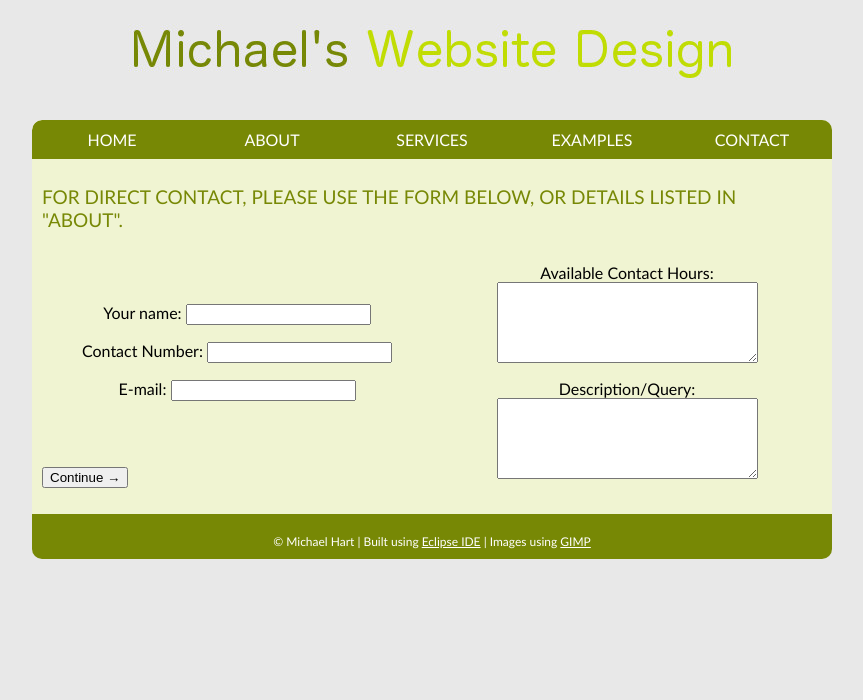
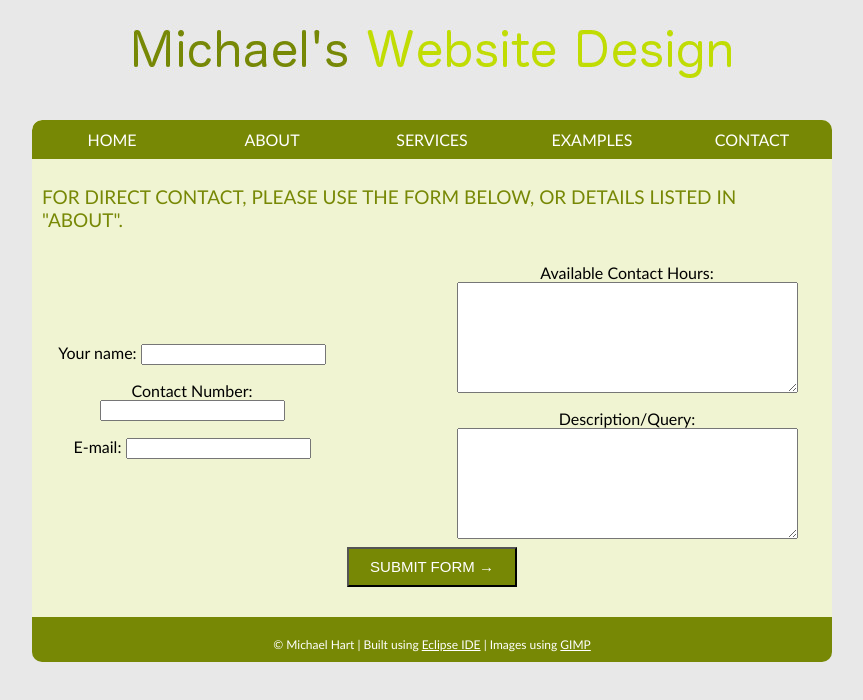
Before and after one commit to gargoyle3333/MichaelsWebsite, a plain HTML site: page TestWebDev/WebContent/contact.html in a window 1280 px wide. Shown: the whole page, without its empty margins (208-1071 px from the left). Drawn offline with Linux system fonts and the light colour scheme.

Commit message:
Formatted the submit button and changed the action to post to same page Expanded text areas

```diff
--- a/TestWebDev/WebContent/contact.html
+++ b/TestWebDev/WebContent/contact.html
@@ -11,17 +11,52 @@ h2 {
 	text-transform: uppercase;
 }
 #form_left {
-	padding: 40px 0px 50px 0px;
+	padding: 80px 0px 70px 0px;
 	width: 50%;
 	float: left;
 	text-align: center;
 }
 
+#left_form_container {
+	width: 300px;
+
+}
+
+#left_form_container p {
+	width: 100%;
+}
+
 #form_right {
+	padding: 0px 0px 10px 0px;
 	width: 50%;
 	float: right;
 	text-align: center;
 }
+
+#submit_section {
+	padding: 320px 0px 40px 0px;
+}
+
+#submit_section input:hover {
+	cursor: hand;
+	cursor: pointer;
+	background-color: #F0F4D2;
+	color: #778805;
+}
+
+#submit_section input {
+	width: 170px;
+	height: 40px;
+	font-size: 15px;
+	background-color: #778805;
+	color: white;
+	text-transform: uppercase;
+	margin: -20px -85px;
+    position:relative;
+    top:50%;
+    left:50%;
+}
+
 
 </style>
 <title>Contact Form</title>
@@ -63,19 +98,23 @@ h2 {
 		<!-- Actual page content -->
 		<div id="homepage_content">
 			<h2>For direct contact, please use the form below, or details listed in "about". </h2>
-			<form action="contact_submit" method="get" accept-charset="utf-8">
+			<form action="#" method="post" accept-charset="utf-8">
 				<div id="form_left">
-					<p>Your name: 		<input type="text" name="name" value="" id="name"/></p>
-					<p>Contact Number: 	<input type="text" name="contact" value="" id="contact"/></p>
-					<p>E-mail: 			<input type="text" name="email" value="" id="email"/></p>
+					<div id="left_form_container">
+						<p>Your name: 		<input type="text" name="name" value="" id="name"/></p>
+						<p>Contact Number: 	<input type="text" name="contact" value="" id="contact"/></p>
+						<p>E-mail: 			<input type="text" name="email" value="" id="email"/></p>
+					</div>
 				</div>
 				<div id="form_right">
 					<p>Available Contact Hours: <br />
-						<textarea name="available_hours" cols=30 rows=5 id="hours"></textarea></p>
+						<textarea name="available_hours" cols=40 rows=7 id="hours"></textarea></p>
 					<p>Description/Query: <br />
-						<textarea name="description" cols=30 rows=5 id="desc"></textarea></p>
+						<textarea name="description" cols=40 rows=7 id="desc"></textarea></p>
 				</div>
-			   	<p><input type="submit" value="Continue &rarr;"/></p>
+				<div id="submit_section" >
+			   		<input type="submit" value="Submit Form &rarr;" />
+			   	</div>
 			</form>
 		</div>
 
```
